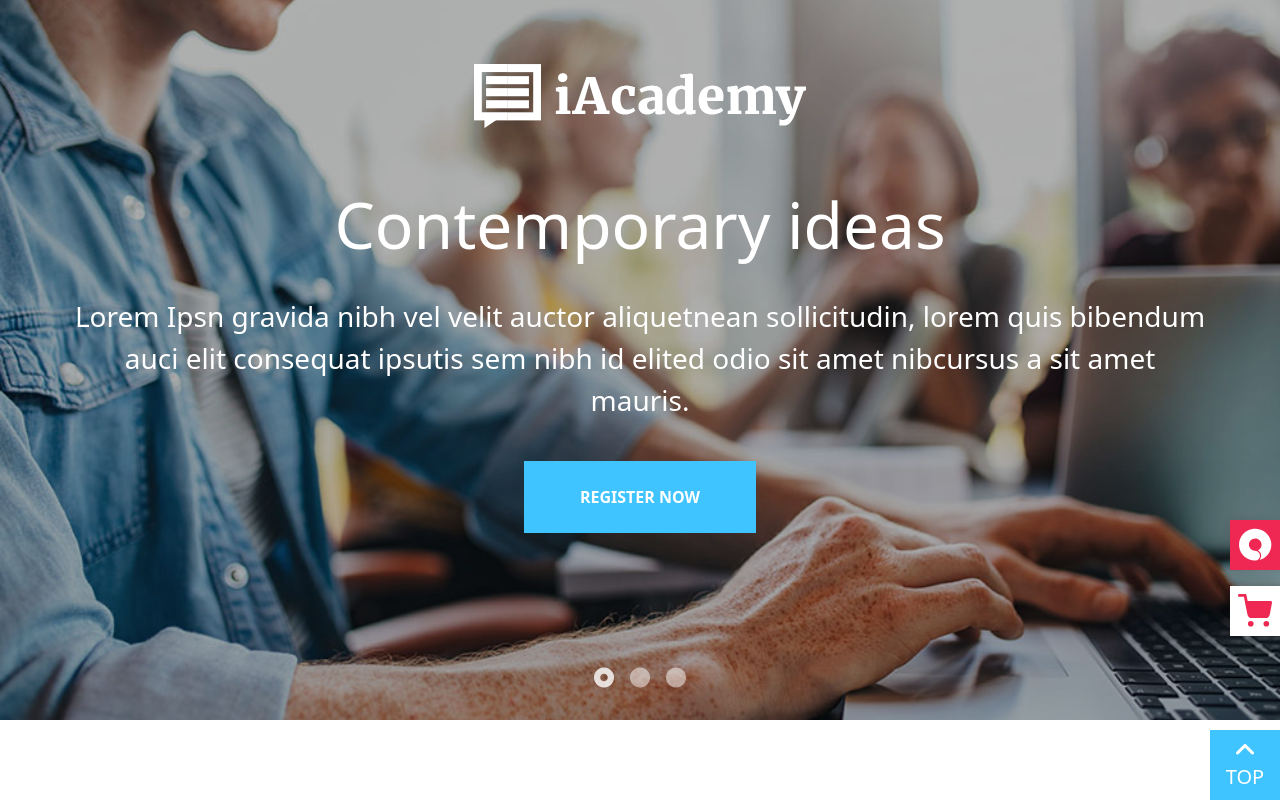
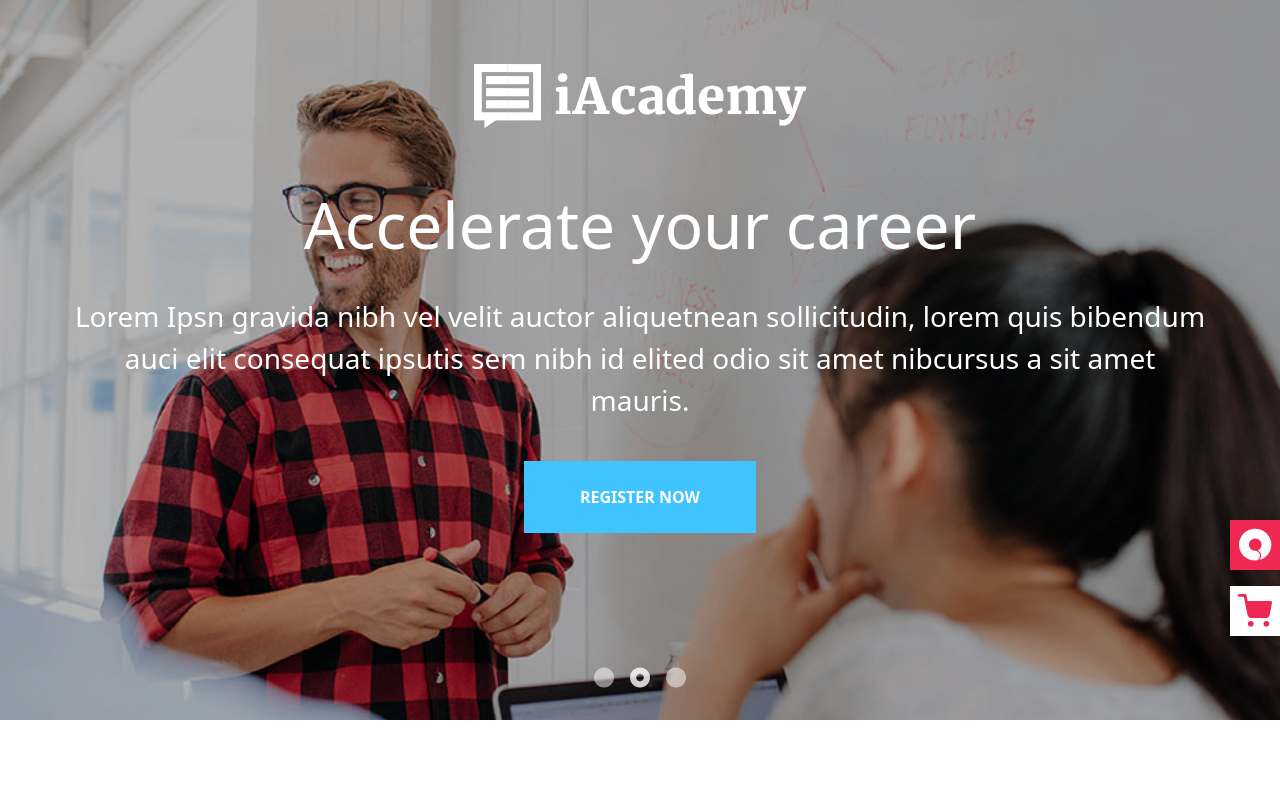
Before and after one commit to totarochristian/proj-html-vuejs, a Vue app: page / in a window 1280 px wide. Shown: the top 800 px of the page. Built offline with nearby package versions, Linux system fonts and the light colour scheme.

Commit message:
Add scrool management to hide the go up button

```diff
--- a/src/components/general/RightButtonsComponent.vue
+++ b/src/components/general/RightButtonsComponent.vue
@@ -4,7 +4,7 @@
       <img class="p-2 showShadow" src="/svg/svg-0.svg" alt="Circle">
       <img class="p-2 showShadow" src="/svg/svg-2.svg" alt="Shop">
     </div>
-    <a href="#" id="goUp" class="d-flex flex-column justify-content-center align-items-center">
+    <a href="#" id="goUp" class="d-flex flex-column justify-content-center align-items-center" :class="{ 'showGoUp': scroll>=600 }">
       <i class="fs-4 fa-solid fa-angle-up"></i>
       <span class="fs-5 text-uppercase">top</span>
     </a>
@@ -16,8 +16,20 @@
     name: 'RightButtonsComponent',
     data(){
       return{
-        showGoUp: true
+        showGoUp: true,
+        scroll: null
       }
+    },
+    methods: {
+      handleScroll(e) {
+        this.scroll = window.scrollY || window.scrollTop
+      }
+    },
+    created() {
+      window.addEventListener('scroll', this.handleScroll);
+    },
+    destroyed() {
+      window.removeEventListener('scroll', this.handleScroll);
     }
   }
 </script>
@@ -50,7 +62,8 @@
       color: white;
       text-decoration: none;
       background-color: $buttonColor1;
-      i,span{
+      opacity: 0;
+      &,i,span{
         transition: all 0.2s linear;
       }
       &:hover{
@@ -62,5 +75,8 @@
         }
       }
     }
+    .showGoUp{
+      opacity: 100%!important;
+    }
   }
 </style>
```
